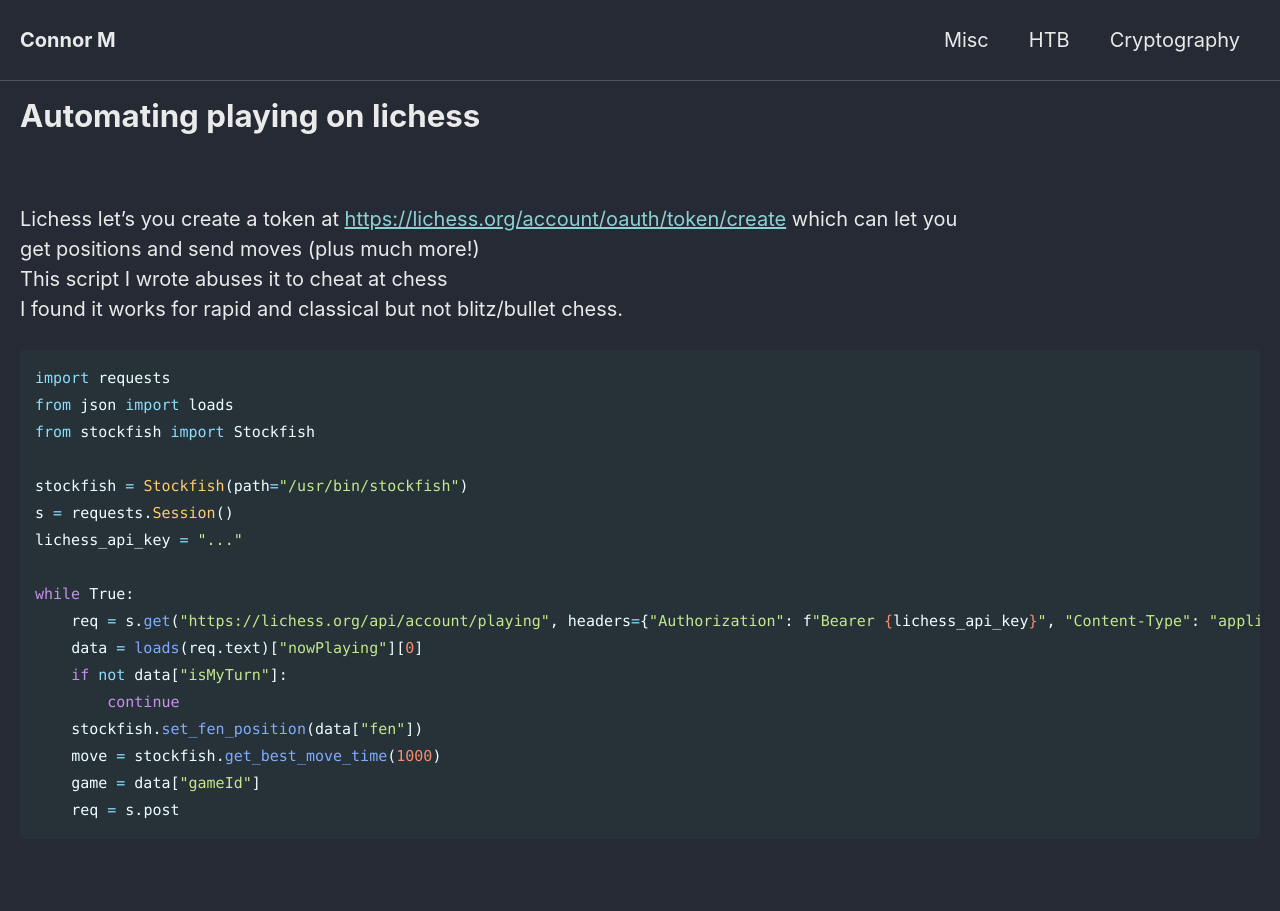
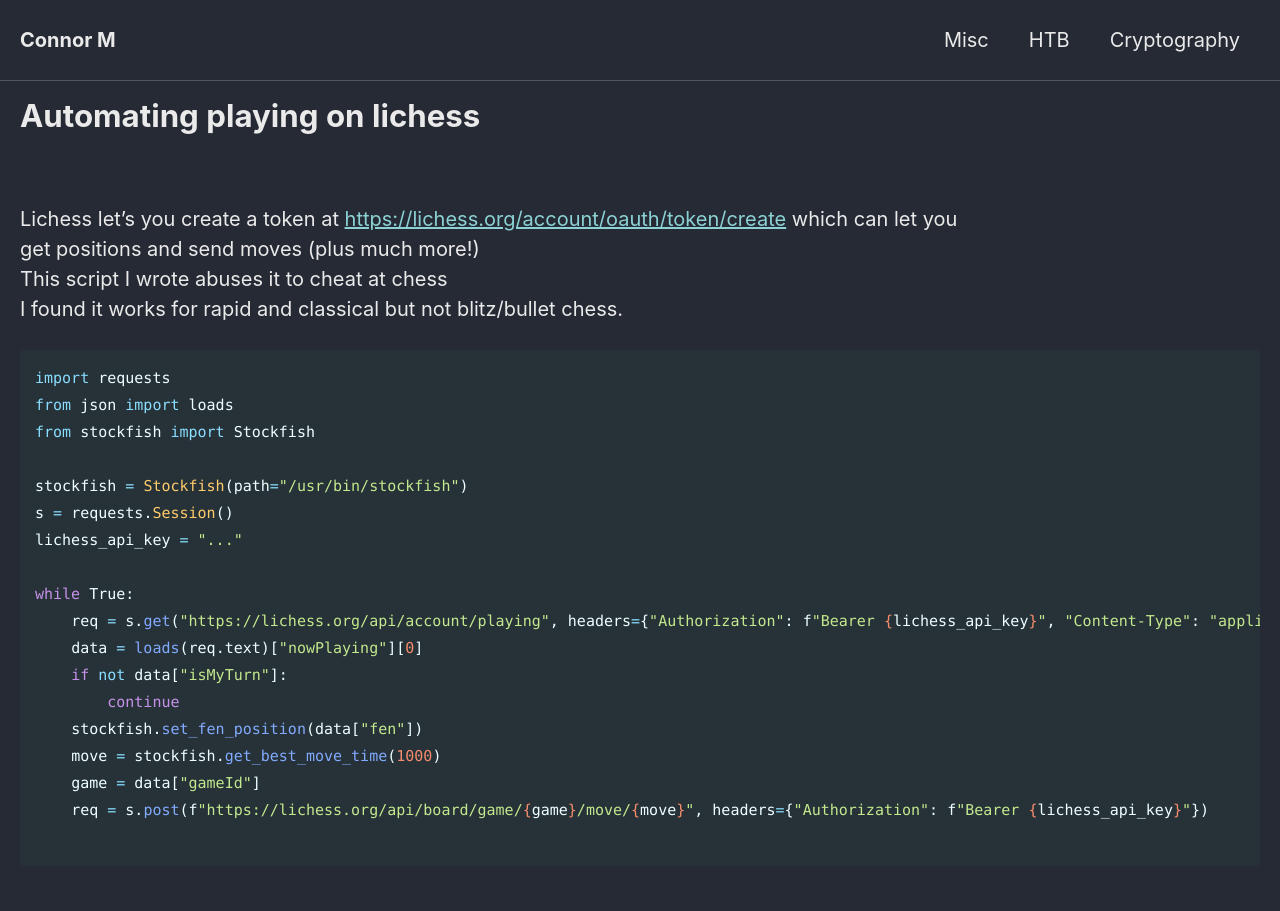
Before and after one commit to Connor-McCartney/Connor-McCartney.github.io, a Jekyll site: the page built from _pages/misc/lichess.md, in a window 1280 px wide. Built offline with Jekyll 4.4.1, drawn with Linux system fonts in a browser that asks for light colours; cached includes are drawn as plain includes.

Commit message:
Update lichess.md

````diff
--- a/_pages/misc/lichess.md
+++ b/_pages/misc/lichess.md
@@ -27,5 +27,6 @@ while True:
     stockfish.set_fen_position(data["fen"])
     move = stockfish.get_best_move_time(1000)
     game = data["gameId"]
-    req = s.post
+    req = s.post(f"https://lichess.org/api/board/game/{game}/move/{move}", headers={"Authorization": f"Bearer {lichess_api_key}"})
+
 ```
````
